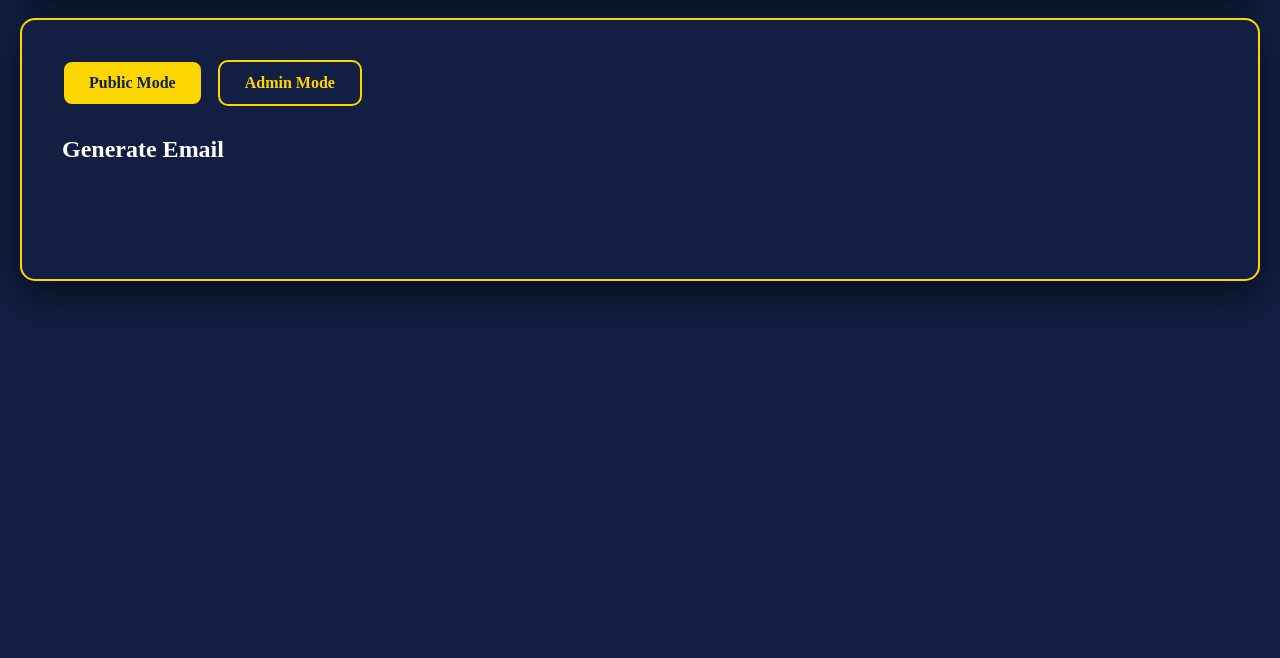
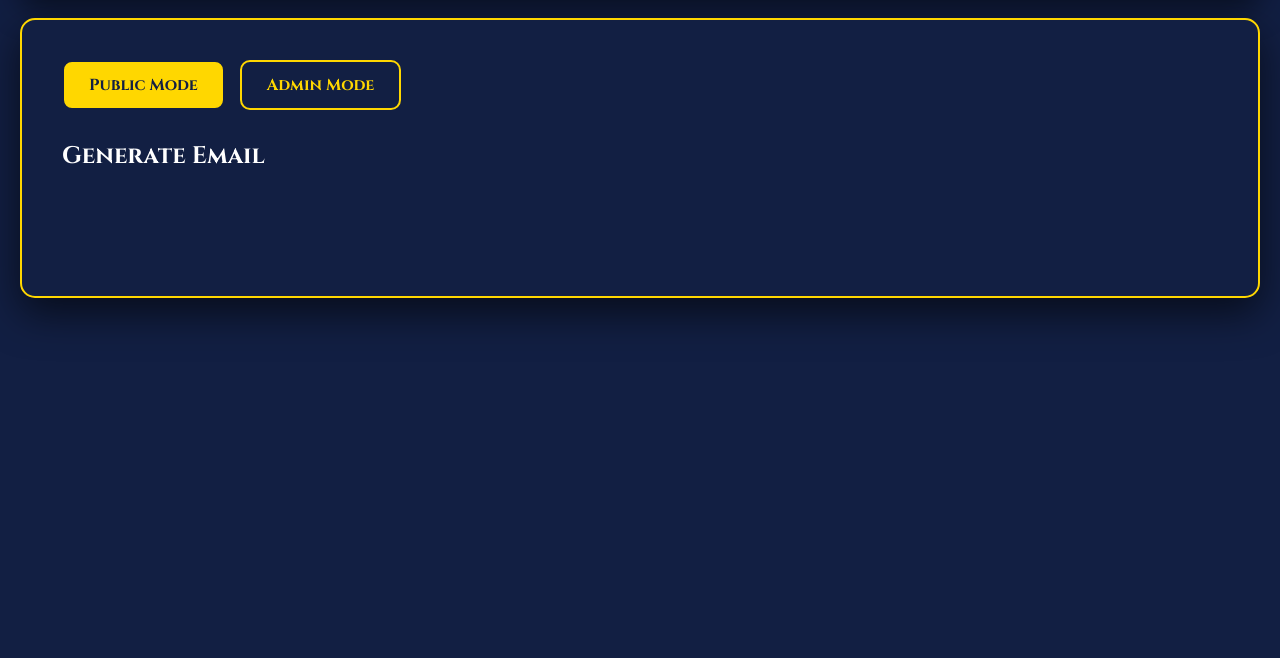
Before and after one commit to ComAbhiram/QAEmailGen, a plain HTML site: page index.html in a window 1280 px wide. Shown: the part 142-800 px from the top of the page. Drawn offline with Linux system fonts and the light colour scheme; no server answers.

Commit message:
Update index.html

```diff
--- a/index.html
+++ b/index.html
@@ -4,7 +4,7 @@
     <meta charset="UTF-8">
     <meta name="viewport" content="width=device-width, initial-scale=1.0">
     <title>Royal Email Template Generator</title>
-    <link href="https://fonts.googleapis.com/css2?family=Poppins:wght@400;700&display=swap" rel="stylesheet">
+    <link href="https://fonts.googleapis.com/css2?family=Cinzel:wght@400;700&display=swap" rel="stylesheet">
     <link rel="stylesheet" href="styles.css">
 </head>
 <body>
```
